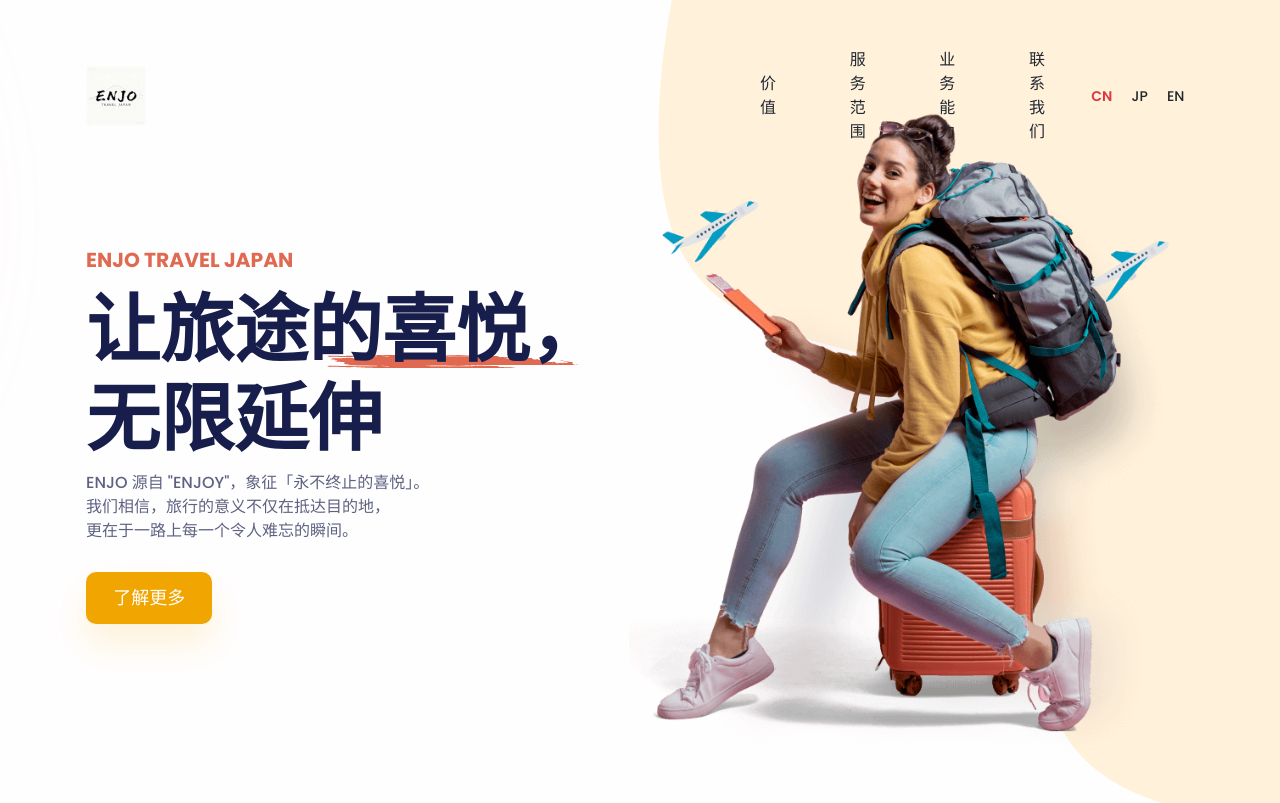
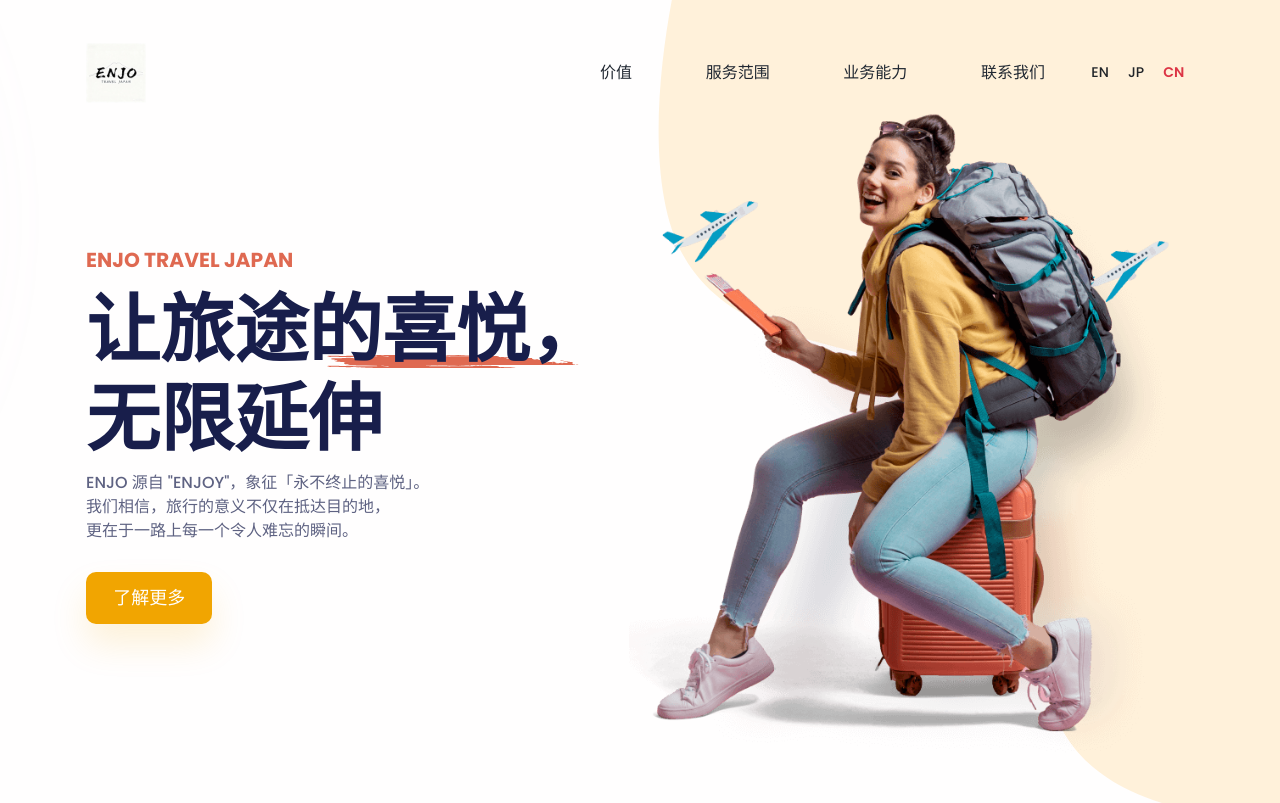
Before and after one commit to arjenou/EnjoyTrave, a plain HTML site: page index.html in a window 1280 px wide. Shown: the top 803 px of the page. Drawn offline with Linux system fonts and the light colour scheme.

Commit message:
修复PC端导航文字竖排问题，调整语言按钮顺序为EN、JP、CN

```diff
--- a/index.html
+++ b/index.html
@@ -39,14 +39,14 @@
             <a class="navbar-brand" href=""><img src="static/picture/enjo-logo.jpg" height="60" alt="ENJO TRAVEL JAPAN"></a>
             <!-- Mobile: Language switcher between logo and hamburger menu -->
             <div class="d-flex align-items-center gap-2 d-lg-none ms-auto me-3">
+              <a class="lang-switch fw-medium" href="#" data-lang="EN" style="font-size: 0.875rem;">EN</a>
+              <a class="lang-switch fw-medium" href="#" data-lang="JP" style="font-size: 0.875rem;">JP</a>
               <a class="lang-switch fw-medium" href="#" data-lang="CN" style="font-size: 0.875rem;">CN</a>
-              <a class="lang-switch fw-medium" href="#" data-lang="JP" style="font-size: 0.875rem;">JP</a>
-              <a class="lang-switch fw-medium" href="#" data-lang="EN" style="font-size: 0.875rem;">EN</a>
             </div>
             <button class="navbar-toggler" type="button" data-bs-toggle="collapse" data-bs-target="#navbarSupportedContent" aria-controls="navbarSupportedContent" aria-expanded="false" aria-label="Toggle navigation"><span class="navbar-toggler-icon"> </span></button>
           </div>
           <div class="collapse navbar-collapse border-top border-lg-0 mt-4 mt-lg-0" id="navbarSupportedContent">
-            <ul class="navbar-nav ms-auto pt-2 pt-lg-0 font-base align-items-lg-center align-items-start">
+            <ul class="navbar-nav ms-auto pt-2 pt-lg-0 font-base align-items-lg-center align-items-start flex-lg-row flex-column">
               <li class="nav-item px-3 px-xl-4"><a class="nav-link fw-medium" aria-current="page" href="#service" data-i18n="nav.value">价值</a></li>
               <li class="nav-item px-3 px-xl-4"><a class="nav-link fw-medium" aria-current="page" href="#destination" data-i18n="nav.coverage">服务范围</a></li>
               <li class="nav-item px-3 px-xl-4"><a class="nav-link fw-medium" aria-current="page" href="#booking" data-i18n="nav.capability">业务能力</a></li>
@@ -54,9 +54,9 @@
               <li class="nav-item px-3 px-xl-4"><a class="nav-link fw-medium" aria-current="page" href="#contact" data-i18n="nav.contact">联系我们</a></li>
               <!-- Desktop: Language switcher in menu -->
               <li class="nav-item px-3 px-lg-0 d-none d-lg-flex align-items-center">
+                <a class="lang-switch fw-medium" href="#" data-lang="EN" style="font-size: 0.875rem;">EN</a>
+                <a class="lang-switch fw-medium" href="#" data-lang="JP" style="font-size: 0.875rem;">JP</a>
                 <a class="lang-switch fw-medium" href="#" data-lang="CN" style="font-size: 0.875rem;">CN</a>
-                <a class="lang-switch fw-medium" href="#" data-lang="JP" style="font-size: 0.875rem;">JP</a>
-                <a class="lang-switch fw-medium" href="#" data-lang="EN" style="font-size: 0.875rem;">EN</a>
               </li>
             </ul>
           </div>
@@ -474,6 +474,19 @@
         .nav-item.d-flex {
           gap: 0.5rem !important;
         }
+        /* Ensure navigation items are horizontal on desktop */
+        .navbar-nav {
+          flex-direction: row !important;
+        }
+        .nav-item {
+          display: flex !important;
+          align-items: center !important;
+        }
+        .nav-link {
+          writing-mode: horizontal-tb !important;
+          text-orientation: mixed !important;
+          white-space: nowrap !important;
+        }
       }
     </style>
 
```
